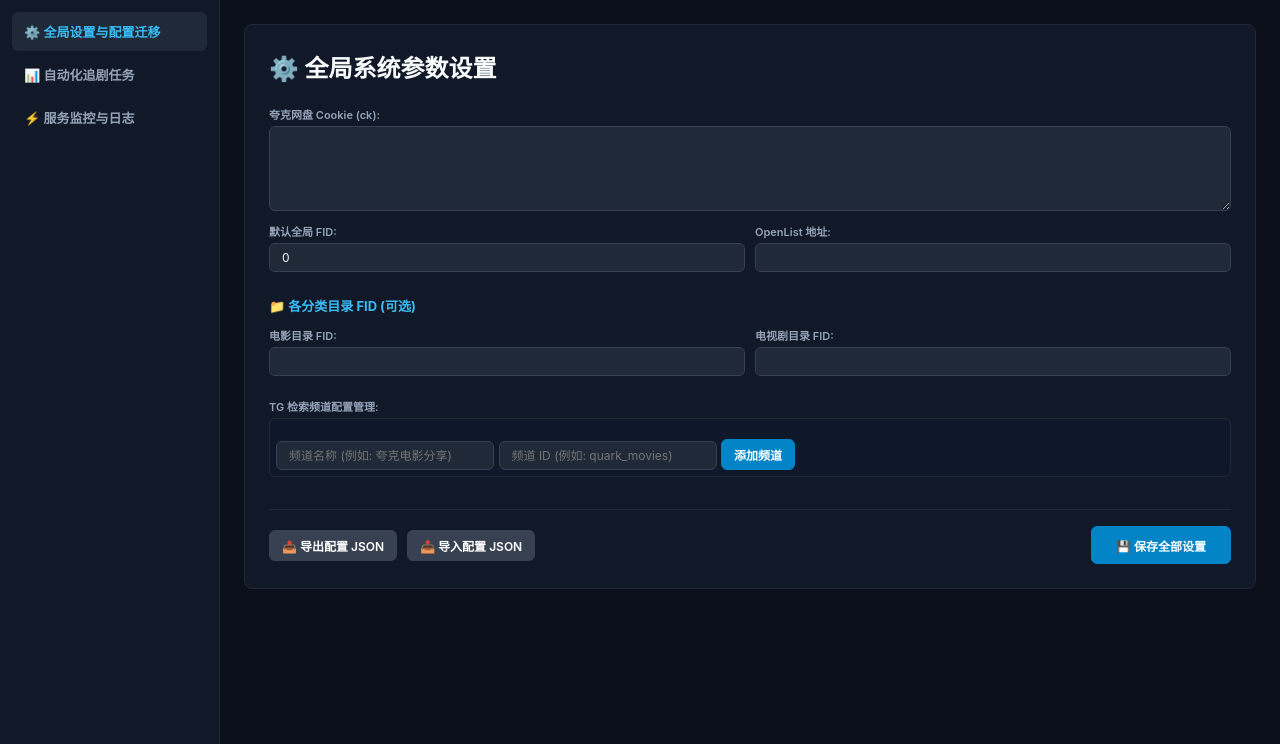
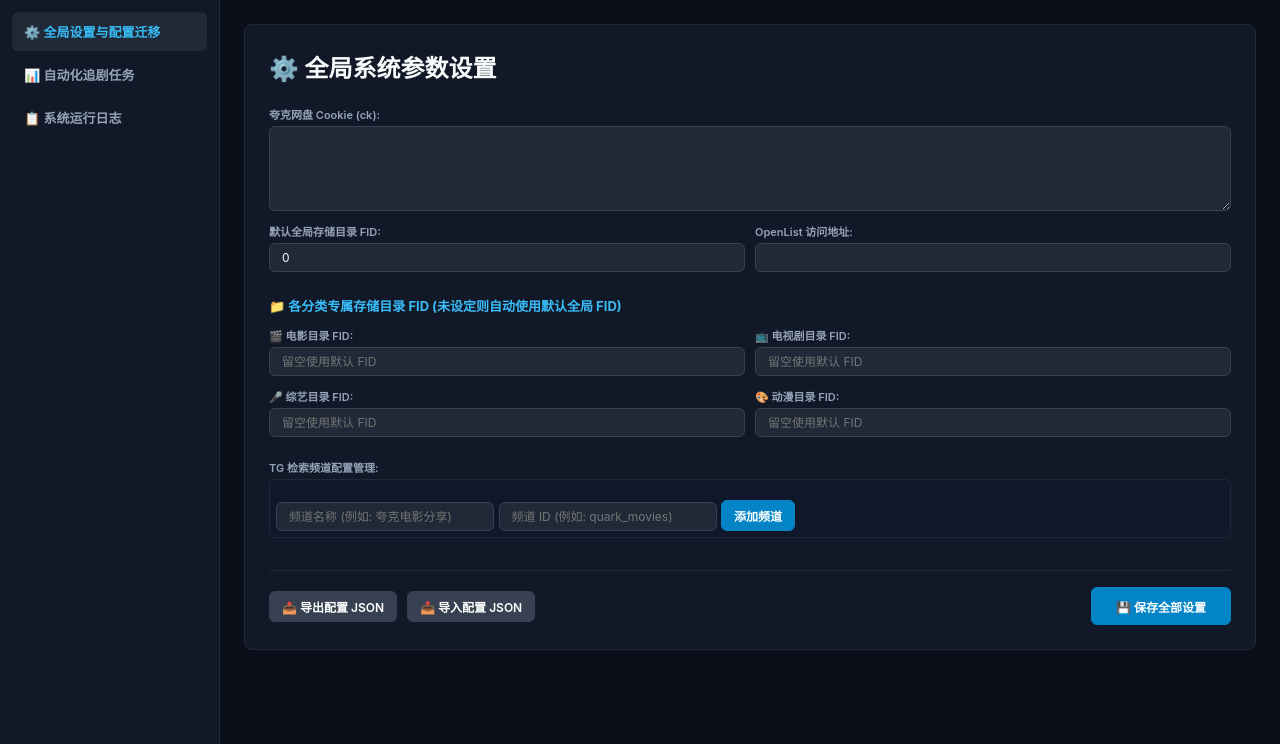
Before and after one commit to rinzaki007/DouQuarkHub, a Python web app: template templates/admin.html in a window 1280 px wide. Shown: the part 56-800 px from the top of the page. Run offline with Jinja, Linux system fonts and the light colour scheme; the template is opened without the code that fills it, so the values that code supplies are empty.

Commit message:
Update admin.html

```diff
--- a/templates/admin.html
+++ b/templates/admin.html
@@ -34,13 +34,13 @@
             <ul class="sidebar-menu">
                 <li class="active" onclick="switchSection('config')">⚙️ 全局设置与配置迁移</li>
                 <li onclick="switchSection('sub')">📊 自动化追剧任务</li>
-                <li onclick="switchSection('status')">⚡ 服务监控与日志</li>
+                <li onclick="switchSection('status')">📋 系统运行日志</li>
             </ul>
         </div>
 
         <!-- 主内容区 -->
         <div class="admin-main">
-            <!-- 🎯 模块 1: 全局设置 (取消狭窄限制，铺满页面宽度) -->
+            <!-- 🎯 模块 1: 全局设置 (补全四大分类目录 FID) -->
             <div id="sec-config" class="admin-section active">
                 <div class="admin-card-full">
                     <h2>⚙️ 全局系统参数设置</h2>
@@ -51,14 +51,18 @@
                     </div>
 
                     <div class="form-row">
-                        <div class="form-group"><label>默认全局 FID:</label><input type="text" id="folder-id-input"></div>
-                        <div class="form-group"><label>OpenList 地址:</label><input type="text" id="openlist-url-input"></div>
+                        <div class="form-group"><label>默认全局存储目录 FID:</label><input type="text" id="folder-id-input" placeholder="默认为 0 (根目录)"></div>
+                        <div class="form-group"><label>OpenList 访问地址:</label><input type="text" id="openlist-url-input"></div>
                     </div>
 
-                    <h3 style="margin-top:12px; font-size:13px; color:#38bdf8;">📁 各分类目录 FID (可选)</h3>
+                    <h3 style="margin-top:12px; font-size:13px; color:#38bdf8;">📁 各分类专属存储目录 FID (未设定则自动使用默认全局 FID)</h3>
                     <div class="form-row">
-                        <div class="form-group"><label>电影目录 FID:</label><input type="text" id="folder-movie-input"></div>
-                        <div class="form-group"><label>电视剧目录 FID:</label><input type="text" id="folder-tv-input"></div>
+                        <div class="form-group"><label>🎬 电影目录 FID:</label><input type="text" id="folder-movie-input" placeholder="留空使用默认 FID"></div>
+                        <div class="form-group"><label>📺 电视剧目录 FID:</label><input type="text" id="folder-tv-input" placeholder="留空使用默认 FID"></div>
+                    </div>
+                    <div class="form-row">
+                        <div class="form-group"><label>🎤 综艺目录 FID:</label><input type="text" id="folder-show-input" placeholder="留空使用默认 FID"></div>
+                        <div class="form-group"><label>🎨 动漫目录 FID:</label><input type="text" id="folder-anime-input" placeholder="留空使用默认 FID"></div>
                     </div>
 
                     <div class="form-group" style="margin-top: 10px;">
@@ -73,7 +77,7 @@
                         </div>
                     </div>
 
-                    <!-- 🎯 配置导入/导出按钮栏 -->
+                    <!-- 配置导入/导出 -->
                     <div style="display:flex; justify-content:space-between; align-items:center; margin-top:20px; padding-top:16px; border-top:1px solid #1f2937;">
                         <div style="display:flex; gap:10px;">
                             <button class="btn-secondary" onclick="exportConfig()">📤 导出配置 JSON</button>
@@ -91,25 +95,21 @@
                 <div id="sub-list-box" class="sub-list-scroll" style="max-height:550px;"></div>
             </div>
 
-            <!-- 模块 3: 系统监控与日志 -->
+            <!-- 🎯 模块 3: 系统运行控制台日志 (移除多余状态监控，增加彩色日志分级过滤) -->
             <div id="sec-status" class="admin-section">
-                <div class="panel">
+                <div class="panel" style="width: 100%;">
                     <div class="panel-header">
-                        <h3>⚡ 运行状态服务监控</h3>
-                        <button class="btn-sm" onclick="refreshAdminStatus()">🔄 刷新检测</button>
+                        <h3>📋 详细控制台运行日志</h3>
+                        <div style="display:flex; gap:6px;">
+                            <button class="btn-sm" onclick="filterLogs('ALL')">全部</button>
+                            <button class="btn-sm" style="color:#38bdf8;" onclick="filterLogs('INFO')">普通</button>
+                            <button class="btn-sm" style="color:#34d399;" onclick="filterLogs('SUCCESS')">成功</button>
+                            <button class="btn-sm" style="color:#fbbf24;" onclick="filterLogs('WARN')">警告</button>
+                            <button class="btn-sm" style="color:#f87171;" onclick="filterLogs('ERROR')">错误</button>
+                            <button class="btn-sm" onclick="clearAdminLog()">清空</button>
+                        </div>
                     </div>
-                    <div class="status-items">
-                        <div class="status-row"><span>夸克 Cookie:</span><span id="quark-status-badge" class="badge badge-warning">检测中...</span></div>
-                        <div class="status-row"><span>TG 检索频道:</span><span id="channel-status-badge" class="badge badge-warning">检测中...</span></div>
-                    </div>
-                </div>
-
-                <div class="panel">
-                    <div class="panel-header">
-                        <h3>🟢 运行控制台日志</h3>
-                        <button class="btn-sm" onclick="clearAdminLog()">清空日志</button>
-                    </div>
-                    <div id="log-body" class="log-body" style="height: 300px;">MovieSync 服务就绪...</div>
+                    <div id="admin-log-body" class="log-body" style="height: 520px;"></div>
                 </div>
             </div>
         </div>
```
